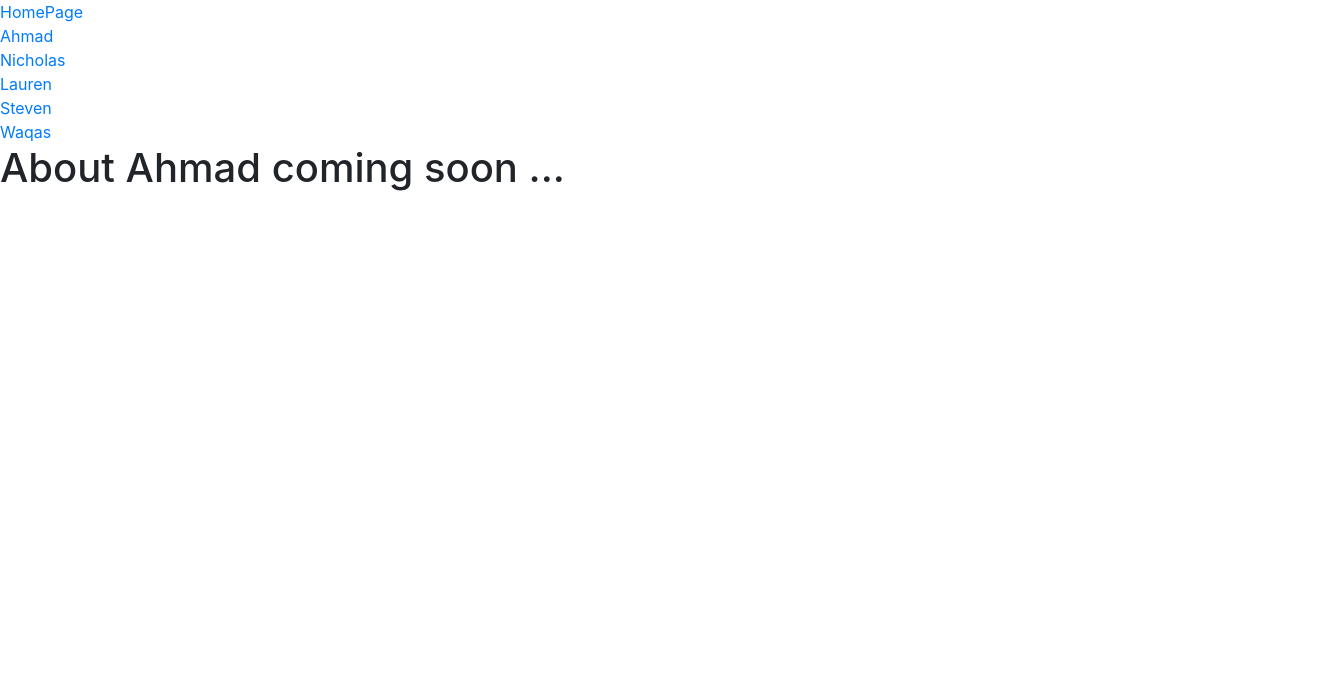
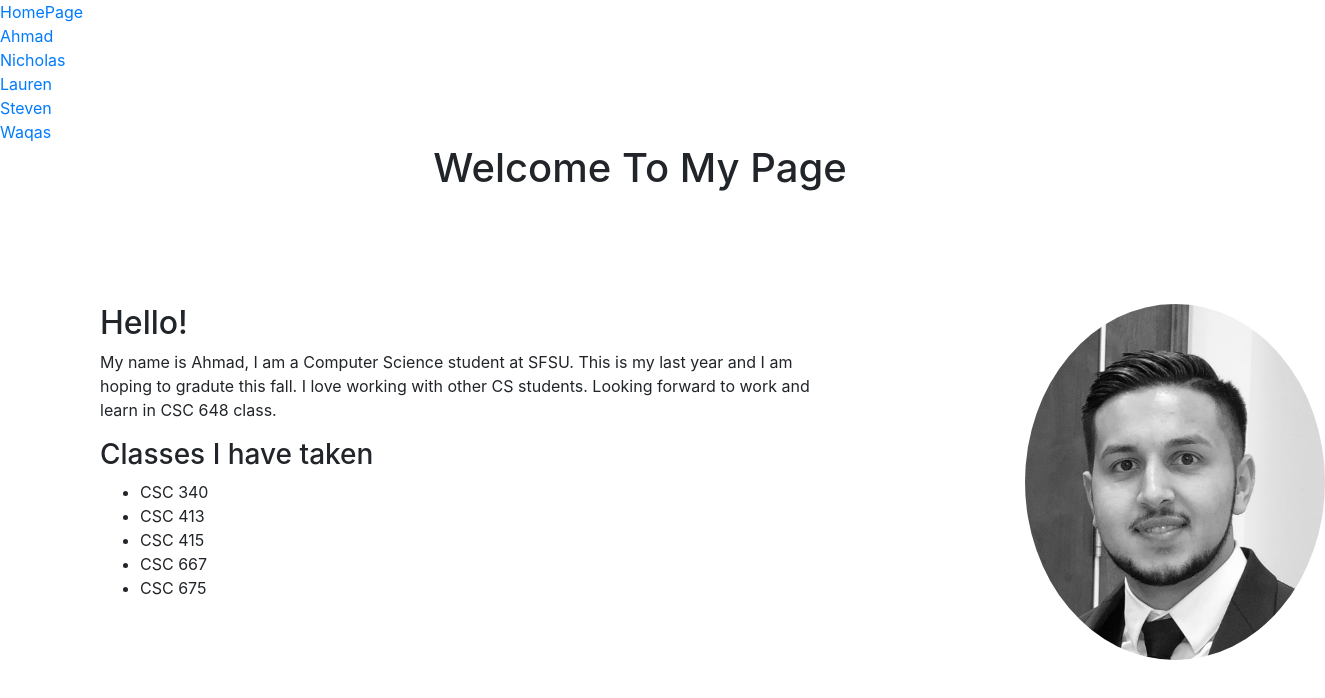
Before and after one commit to AhmadCR7/SFSU-Market, a React (Create React App) app in the folder application/client/: page /ahmadcr7 in a window 1280 px wide. Shown: the top 698 px of the page, 1325 px wide, since content can reach past the window. Built offline with nearby package versions, Linux system fonts and the light colour scheme.

Commit message:
ahmad page

```diff
--- a/application/client/src/App.js
+++ b/application/client/src/App.js
@@ -2,6 +2,7 @@ import React from "react";
 import AhmadApp from "./component/Ahmad";
 import { BrowserRouter, Switch, Route, Link } from "react-router-dom";
 import Homepage from "./component/Homepage";
+
 const App = () => {
   console.log("Rendering App");
 
--- /dev/null
+++ b/application/client/src/component/Ahmad.css
@@ -0,0 +1,15 @@
+.profile {
+  width: 300px;
+  border-radius: 50%;
+}
+.col-8 {
+  float: left;
+}
+.col-2 {
+  float: right;
+}
+
+.title-container {
+  height: 20vh;
+  text-align: center;
+}
--- a/application/client/src/component/Ahmad.js
+++ b/application/client/src/component/Ahmad.js
@@ -1,7 +1,39 @@
-import React from "react";
+import React, { Component } from "react";
+import "./Ahmad.css";
+import "../images/Ahmad.jpg";
 
-const AhmadApp = () => {
-  return <h1> About Ahmad coming soon ...</h1>;
-};
+class AhmadApp extends Component {
+  render() {
+    return (
+      <div>
+        <div className="title-container">
+          <h1>Welcome To My Page</h1>
+        </div>
+        <div className="container">
+          <div className="col-8">
+            <h2>Hello!</h2>
+            <p>
+              My name is Ahmad, I am a Computer Science student at SFSU. This is
+              my last year and I am hoping to gradute this fall. I love working
+              with other CS students. Looking forward to work and learn in CSC
+              648 class.
+            </p>
+            <h3>Classes I have taken</h3>
+            <ul>
+              <li>CSC 340</li>
+              <li>CSC 413</li>
+              <li>CSC 415</li>
+              <li>CSC 667</li>
+              <li>CSC 675</li>
+            </ul>
+          </div>
+          <div className="col-2">
+            <img className="profile" src={require("../images/Ahmad.jpg")}></img>
+          </div>
+        </div>
+      </div>
+    );
+  }
+}
 
 export default AhmadApp;
```
Also changed, not shown: application/client/src/images/Ahmad.jpg (added).
